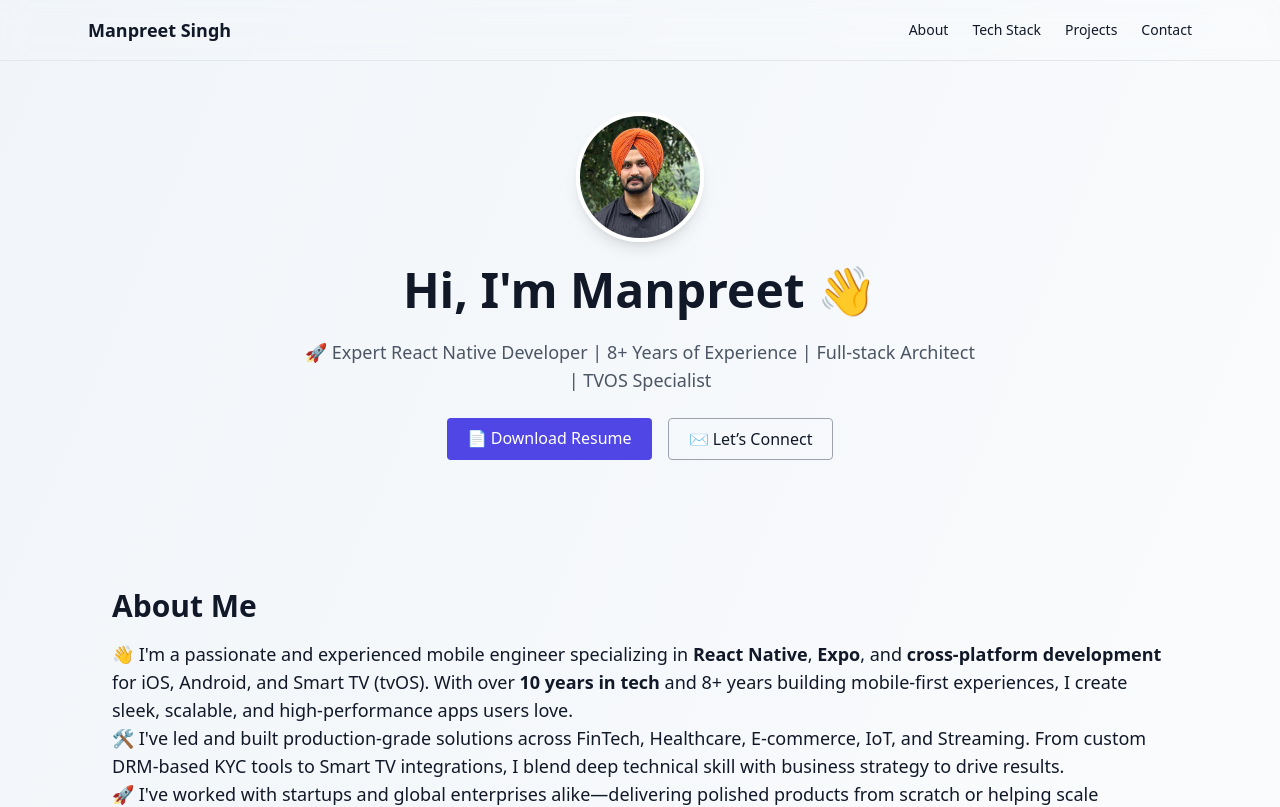
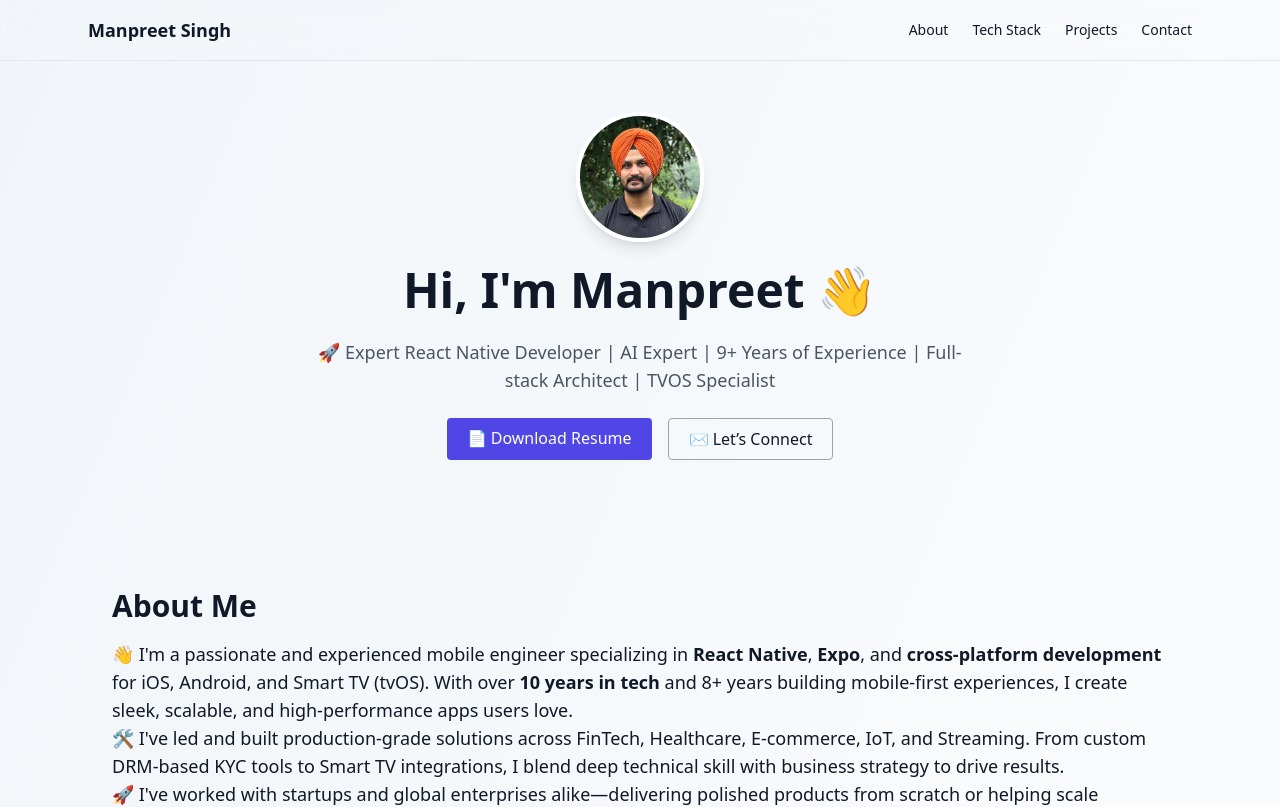
Before and after one commit to manpreetsingh3215/manpreet-portfolio, a Next.js app: page / in a window 1280 px wide. Shown: the top 807 px of the page. Built offline with nearby package versions, Linux system fonts and the light colour scheme.

Commit message:
added more info

```diff
--- a/app/page.tsx
+++ b/app/page.tsx
@@ -104,7 +104,7 @@ export default function Home() {
             Hi, I&apos;m Manpreet 👋
           </h1>
           <p className="text-lg text-gray-600 dark:text-gray-400 max-w-2xl mx-auto">
-            🚀 Expert React Native Developer | 8+ Years of Experience |
+            🚀 Expert React Native Developer | AI Expert | 9+ Years of Experience |
             Full-stack Architect | TVOS Specialist
           </p>
           <div className="flex justify-center gap-4">
```
